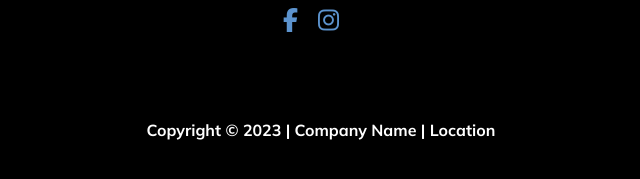
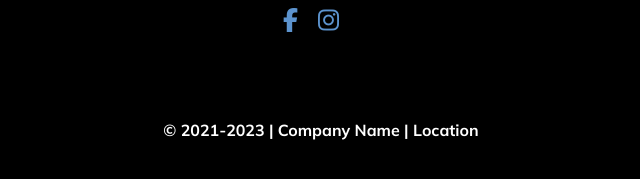
Before and after one commit to e-gunn/static-landing-page-template, a website built with Parcel: page index.html in a window 1280 px wide. Shown: the part 3981-4160 px from the top of the page, 319-959 px from the left. Built offline with nearby package versions, Linux system fonts and the light colour scheme; files whose address does not match are found by name.

Commit message:
Update copyright format

```diff
--- a/index.html
+++ b/index.html
@@ -261,7 +261,7 @@
       </div>
       <div class="copyright">
         <p>
-          Copyright &copy; <script>document.write(new Date().getFullYear())</script> | Company Name | Location
+          &copy; 2021-<script>document.write(new Date().getFullYear())</script> | Company Name | Location
         </p>
       </div>
     </div>
```
